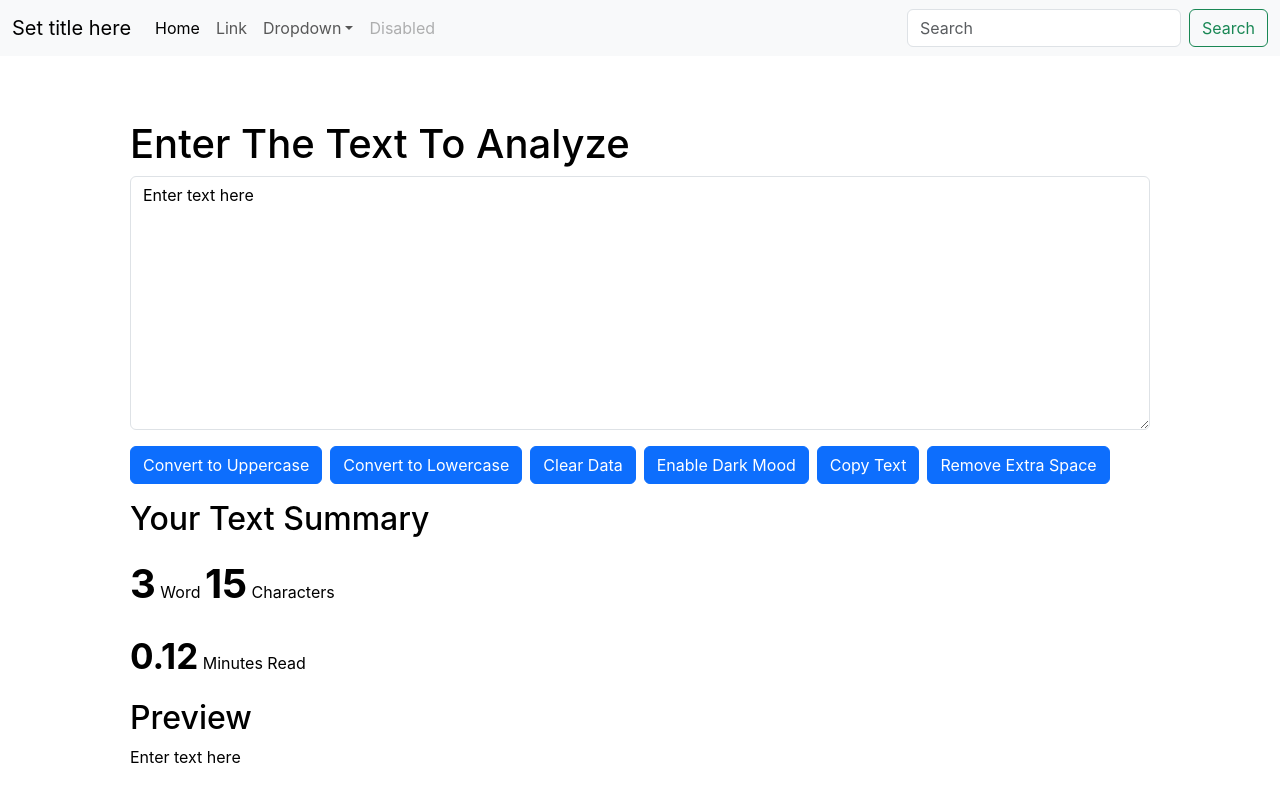
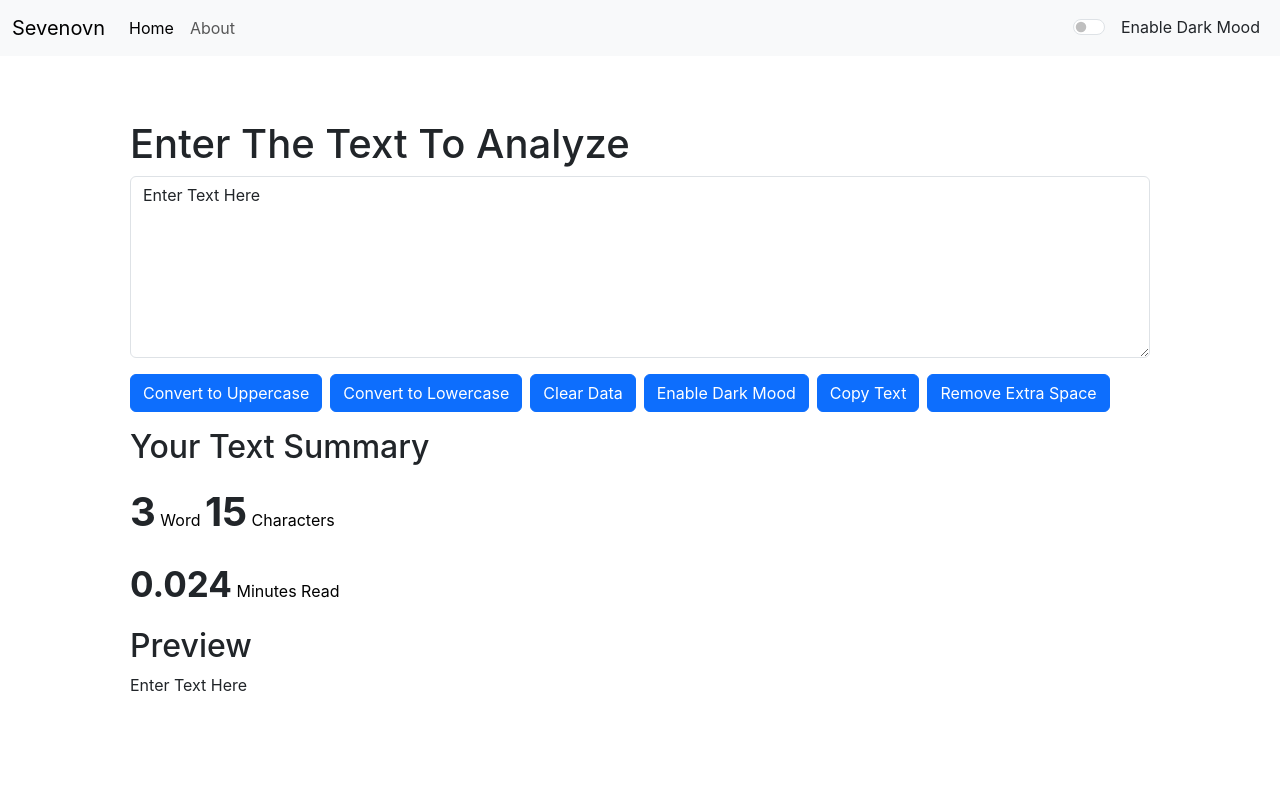
Before and after one commit to humzaco/Text-Analyzer-App-in-React-JS, a React (Create React App) app: page / in a window 1280 px wide. Shown: the top 802 px of the page. Built offline with nearby package versions, Linux system fonts and the light colour scheme.

Commit message:
Navbar convert to dark mood and solve some bugs

```diff
--- a/src/App.js
+++ b/src/App.js
@@ -1,11 +1,28 @@
 import './App.css';
 import Navbar from './Components/Navbar';
 import TextForm from './Components/TextForm';
+import React, { useState } from 'react'
 
 function App() {
+  const [ mode, setMood ] = useState("light")
+
+  const tonggleMode = () => {
+    if(mode === 'light'){
+      setMood('dark')
+      document.body.style.backgroundColor = '#212529';
+    }else{
+      setMood('light')
+      document.body.style.backgroundColor = 'white';
+    }
+  }
+
   return (
     <>
-      <Navbar/>
+      <Navbar
+        title={"Sevenovn"}
+        mode={mode}
+        tonggleMode={tonggleMode}
+      />
       <div className="container mt-3">
         <TextForm heading="Enter The Text To Analyze" />
       </div>
--- a/src/Components/Navbar.js
+++ b/src/Components/Navbar.js
@@ -3,7 +3,7 @@ import PropTypes from 'prop-types'
 
 export default function Navbar(props) {
   return (
-    <nav className="navbar navbar-expand-lg bg-body-tertiary">
+    <nav className={`navbar navbar-expand-lg navbar-${props.mode} bg-${props.mode}`}>
     <div className="container-fluid">
       <a className="navbar-brand" href="/">{props.title}</a>
       <button className="navbar-toggler" type="button" data-bs-toggle="collapse" data-bs-target="#navbarSupportedContent" aria-controls="navbarSupportedContent" aria-expanded="false" aria-label="Toggle navigation">
@@ -15,27 +15,13 @@ export default function Navbar(props) {
             <a className="nav-link active" aria-current="page" href="/">Home</a>
           </li>
           <li className="nav-item">
-            <a className="nav-link" href="/">Link</a>
-          </li>
-          <li className="nav-item dropdown">
-            <a className="nav-link dropdown-toggle" href="/" role="button" data-bs-toggle="dropdown" aria-expanded="false">
-              Dropdown
-            </a>
-            <ul className="dropdown-menu">
-              <li><a className="dropdown-item" href="/">Action</a></li>
-              <li><a className="dropdown-item" href="/">Another action</a></li>
-              <li><hr className="dropdown-divider" /></li>
-              <li><a className="dropdown-item" href="/">Something else here</a></li>
-            </ul>
-          </li>
-          <li className="nav-item">
-            <a className="nav-link disabled" href="/">Disabled</a>
+            <a className="nav-link" href="/">About</a>
           </li>
         </ul>
-        <form className="d-flex" role="search">
-          <input className="form-control me-2" type="search" placeholder="Search" aria-label="Search" />
-          <button className="btn btn-outline-success" type="submit">Search</button>
-        </form>
+        <div className={`form-check form-switch text-${props.mode==='dark'?'light':'dark'}`}>
+          <input className="form-check-input mx-2" onClick={props.tonggleMode} type="checkbox" role="switch" id="flexSwitchCheckDefault"/>
+          <label className="form-check-label mx-2" htmlFor="flexSwitchCheckDefault">Enable Dark Mood</label>
+        </div>
       </div>
     </div>
   </nav>
--- a/src/Components/TextForm.js
+++ b/src/Components/TextForm.js
@@ -1,85 +1,117 @@
-import React, { useState } from 'react'
-
+import React, { useState } from "react";
 
 export default function TextForm(props) {
   const handleOnChange = (event) => {
-        setText(event.target.value)
-    }
+    setText(event.target.value);
+  };
 
   const handelUpClick = () => {
     let newText = text.toUpperCase();
-        setText(newText)
-    }
+    setText(newText);
+  };
 
   const handeLoClick = () => {
     let newText = text.toLowerCase();
-        setText(newText)
-    }
+    setText(newText);
+  };
 
   const handeClear = () => {
     let newText = "";
-        setText(newText)
-    }
+    setText(newText);
+  };
 
   const handleCopy = () => {
     let text = document.getElementById("mybox");
     text.select();
     navigator.clipboard.writeText(text.value);
-    }
+  };
 
   const handleExtraSpace = () => {
     let newText = text.split(/[ ]+/);
-            setText(newText.join(" "))
-    }
+    setText(newText.join(" "));
+  };
 
-    const [ text, setText ] = useState('Enter text here');
+  const [text, setText] = useState("Enter Text Here");
 
   const [myStyle, setMyStyle] = useState({
-        color: 'black',
-        backgroundColor: 'white'
-    })
+    color: "#212529",
+    backgroundColor: "white",
+  });
 
-    const [btntext, setBtnText] = useState('Enable Dark Mood')
+  const [btntext, setBtnText] = useState("Enable Dark Mood");
 
   const toggleStyle = () => {
-        if(myStyle.color === 'black') {
+    if (myStyle.color === "#212529") {
       setMyStyle({
-                color: 'white',
-                backgroundColor: 'black'
-            })
-            setBtnText('Enable Light Mood')
-            setConterText({color: '#ffc107'})
-        }else {
+        color: "white",
+        backgroundColor: "#212529",
+      });
+      setBtnText("Enable Light Mood");
+      setConterText({ color: "#ffc107" });
+    } else {
       setMyStyle({
-                color: 'black',
-                backgroundColor: 'white'
-            })
-            setBtnText('Enable Dark Mood')
-            setConterText({color: 'black'})
+        color: "#212529",
+        backgroundColor: "white",
+      });
+      setBtnText("Enable Dark Mood");
+      setConterText({ color: "#212529" });
     }
-    }
+  };
 
   const [conterText, setConterText] = useState({
-        color: 'black'
-    })
+    color: "black",
+  });
 
   return (
-        <div style={myStyle} className='p-5 rounded'>
+    <div style={myStyle} className="p-5 rounded">
       <h1>{props.heading}</h1>
-            <div className="mb-3" >
-                <textarea className="form-control" value={text} onChange={handleOnChange} id="mybox" rows="10" style={myStyle}></textarea>
+      <div className="mb-3">
+        <textarea
+          className="form-control"
+          value={text}
+          onChange={handleOnChange}
+          id="mybox"
+          rows="7"
+          style={myStyle}
+        ></textarea>
       </div>
-            <button className="btn btn-primary" onClick={handelUpClick}>Convert to Uppercase</button>
-            <button className="btn btn-primary mx-2" onClick={handeLoClick}>Convert to Lowercase</button>
-            <button className="btn btn-primary" onClick={handeClear}>Clear Data</button>
-            <button className="btn btn-primary mx-2" onClick={toggleStyle}>{btntext}</button>
-            <button className="btn btn-primary" onClick={handleCopy}>Copy Text</button>
-            <button className="btn btn-primary mx-2" onClick={handleExtraSpace}>Remove Extra Space</button>
-            <h2 className='my-3'>Your Text Summary</h2>
-            <p><b><span style={{ fontSize: 40 }}>{text.split(" ").length}</span></b> <span style={conterText}>Word </span> <b><span style={{ fontSize: 40 }}>{text.length}</span></b> <span style={conterText}>Characters</span></p>
-            <p><b><span style={{ fontSize: 35 }}>{0.008 * text.split("").length}</span></b> <span style={conterText}>Minutes Read</span></p>
+      <button className="btn btn-primary" onClick={handelUpClick}>
+        Convert to Uppercase
+      </button>
+      <button className="btn btn-primary mx-2" onClick={handeLoClick}>
+        Convert to Lowercase
+      </button>
+      <button className="btn btn-primary" onClick={handeClear}>
+        Clear Data
+      </button>
+      <button className="btn btn-primary mx-2" onClick={toggleStyle}>
+        {btntext}
+      </button>
+      <button className="btn btn-primary" onClick={handleCopy}>
+        Copy Text
+      </button>
+      <button className="btn btn-primary mx-2" onClick={handleExtraSpace}>
+        Remove Extra Space
+      </button>
+      <h2 className="my-3">Your Text Summary</h2>
+      <p>
+        <b>
+          <span style={{ fontSize: 40 }}>{text.split(" ").filter(Boolean).length}</span>
+        </b>{" "}
+        <span style={conterText}>Word </span>{" "}
+        <b>
+          <span style={{ fontSize: 40 }}>{text.length}</span>
+        </b>{" "}
+        <span style={conterText}>Characters</span>
+      </p>
+      <p>
+        <b>
+          <span style={{ fontSize: 35 }}>{0.008 * text.split(" ").filter(Boolean).length}</span>
+        </b>{" "}
+        <span style={conterText}>Minutes Read</span>
+      </p>
       <h2>Preview</h2>
-            <p>{text}</p>
+      <p>{text.length>0?text:"Enter somting to preview it here"}</p>
     </div>
-    )
+  );
 }
```
Lines whose indentation alone changed are shown as unchanged.
